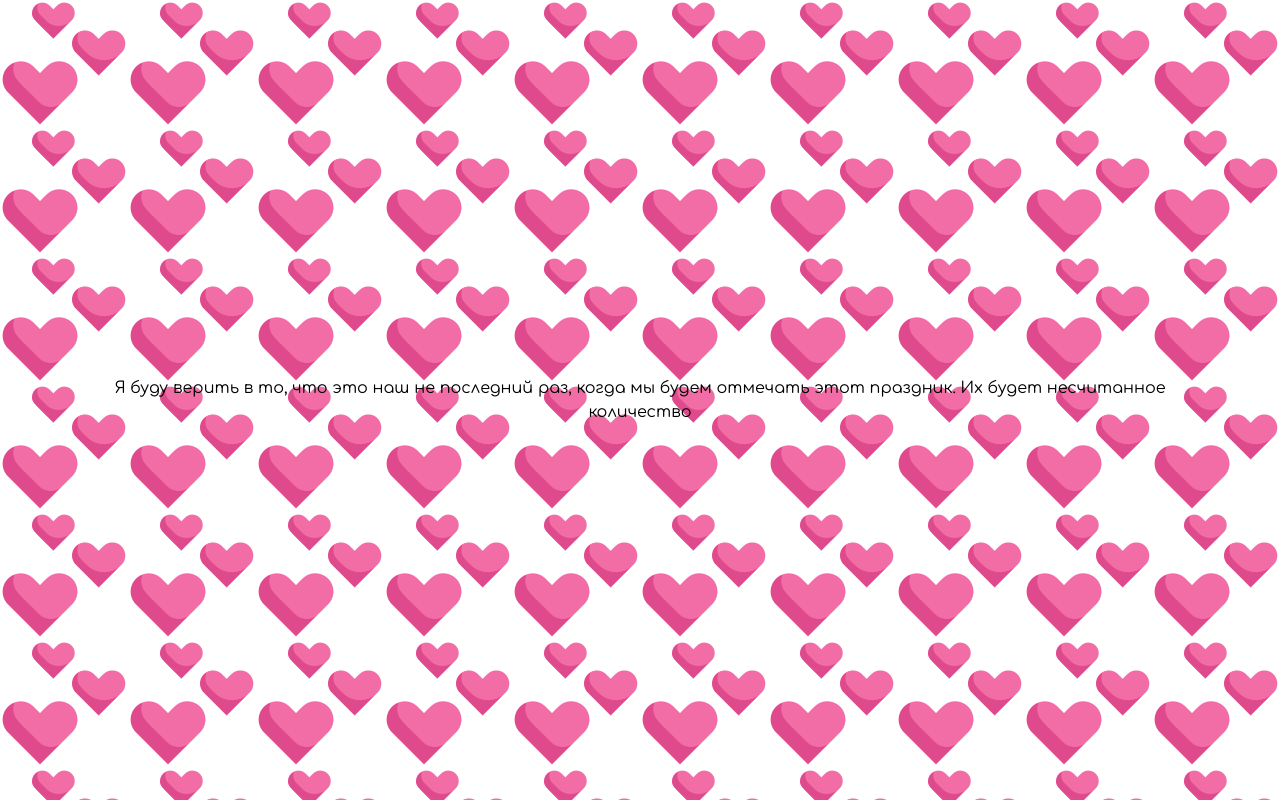
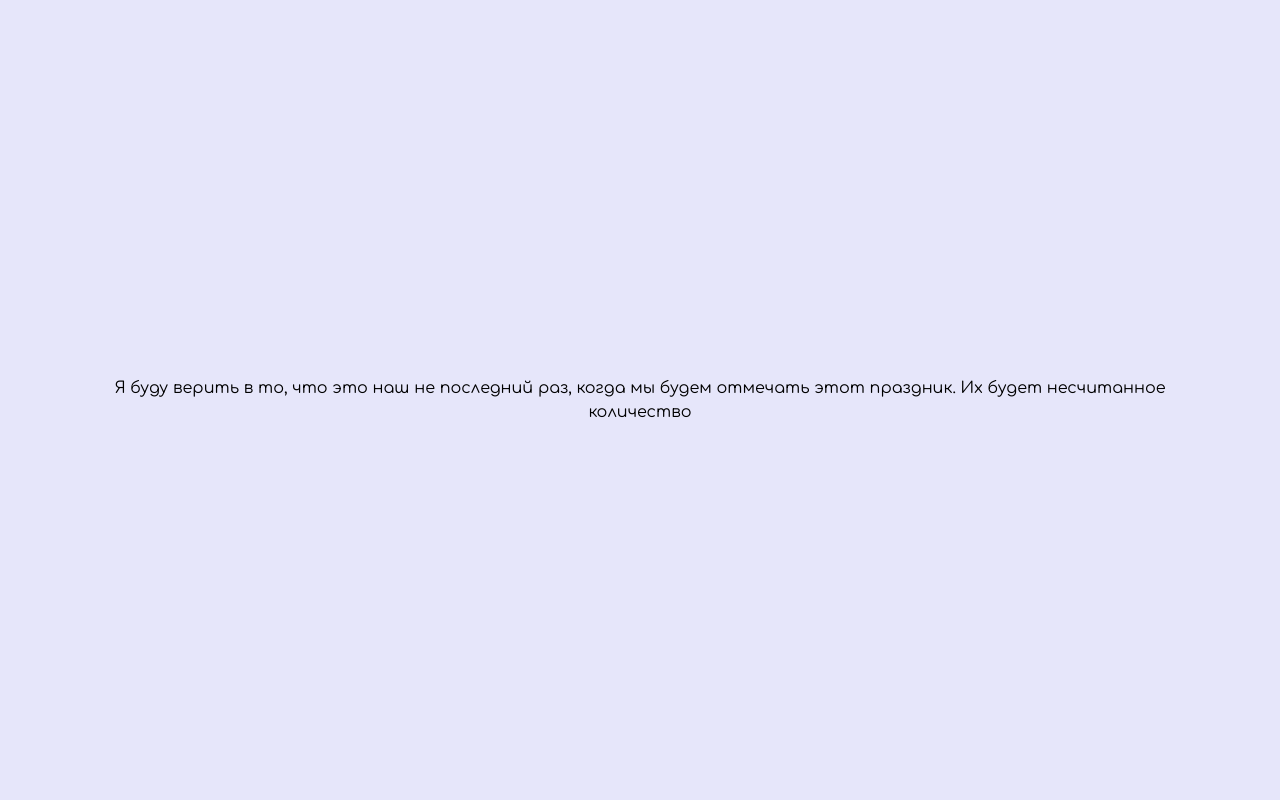
Before and after one commit to wmrrrww/ValentineApp, a plain HTML site: page index.html in a window 1280 px wide. Both pictures are taken after a click on the button "Да". Drawn offline with Linux system fonts and the light colour scheme.

Commit message:
Update index.html

```diff
--- a/index.html
+++ b/index.html
@@ -20,6 +20,7 @@
             background-repeat: repeat; /* Много изображений по всей странице */
             position: relative;
             overflow: hidden;
+            transition: background-color 0.5s; /* Плавный переход цвета фона */
         }
         #question {
             font-size: 24px;
@@ -100,6 +101,10 @@
             document.getElementById('no').style.display = 'none';
             document.getElementById('container').style.display = 'flex'; // Показать контейнер
 
+            // Убрать фон и установить новый цвет
+            document.body.style.backgroundImage = 'none'; // Убрать фон с сердечками
+            document.body.style.backgroundColor = '#E6E6FA'; // Нежно-фиолетовый цвет
+
             // Показать тексты по очереди
             setTimeout(() => showText('text1'), 0); // Показываем первый текст сразу
             setTimeout(() => showText('text2'), 3000); // Второй текст через 3 секунды
```
